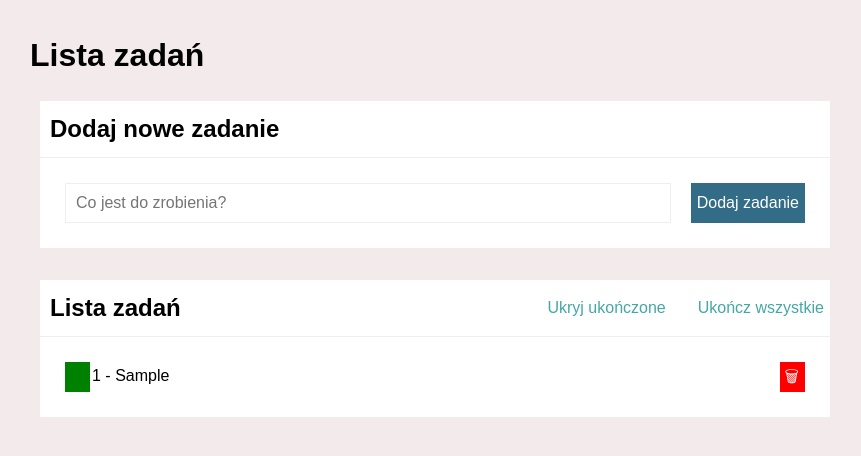
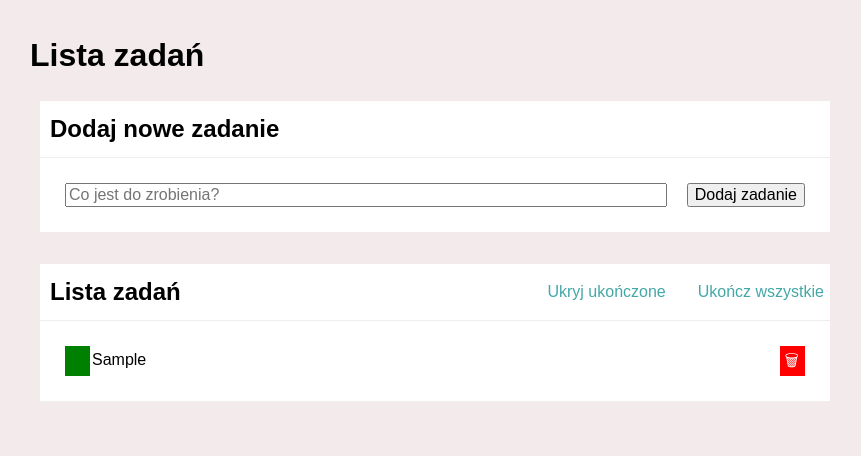
Before and after one commit to Izka25/TODOLIST, a React (Create React App) app: page / in a window 1280 px wide. Both pictures are taken after typing "Sample" into the empty fields and a click on the button "Dodaj zadanie". Shown: the top 456 px of the page, without its empty margins (205-1066 px from the left). Built offline with nearby package versions, Linux system fonts and the light colour scheme.

Commit message:
adding styled components to Tasks, creating styled.js and removing style.css

```diff
--- a/src/Tasks/index.js
+++ b/src/Tasks/index.js
@@ -1,32 +1,21 @@
-import "./style.css";
+import { List, Task, Content, Button } from "./styled";
 
 const Tasks = ({ tasks, hideDone, removeTask, toggleTaskDone }) => (
-  <ul className="tasks">
-    {tasks.map(task => (
-      <li
-        key={task.id}
-        className={`task ${task.done && hideDone ? "task--hidden" : ""}
-            ${task.done ? "task--done" : ""}>`}
-      >
-        <button
-        className="toggleDone" onClick={() => toggleTaskDone(task.id)}>
-          {task.done ? "✔" : ""}</button>
+  <List>
+    {tasks.map((task) => (
+      <Task key={task.id} hidden={task.done && hideDone}>
+        <Button $toggleDone onClick={() => toggleTaskDone(task.id)}>
+          {task.done ? "✔" : ""}
+        </Button>
 
-        <span
-          className={`tasks__content${
-            task.done ? " tasks__content--done" : ""
-          }`}
-        >
-          {task.id} - {task.content}
-        </span>
-        <button className="remove"
-        onClick={() => removeTask(task.id)}
-        >
+        <Content $done={task.done}>{task.content}</Content>
+
+        <Button $remove onClick={() => removeTask(task.id)}>
           🗑
-          </button>
-      </li>
+        </Button>
+      </Task>
     ))}
-  </ul>
+  </List>
 );
 
 export default Tasks;
--- a/src/Tasks/style.css
+++ /dev/null
@@ -1,82 +0,0 @@
-.tasks {
-  list-style: none;
-  margin: 0;
-  padding: 0;
-}
-
-.task {
-  display: flex;
-  flex-basis: 100px;
-  border-bottom: 1px solid #eee;
-  margin: auto;
-  background-color: white;
-  padding: 25px;
-  max-width: 900px;
-}
-
-.task--hidden {
-  display: none;
-  text-decoration: line-through;
-}
-
-.newTask {
-  max-width: 650px;
-  padding: 10px;
-  border: 1px solid #eee;
-}
-
-.tasks__content {
-  display: flex;
-  flex-grow: 1;
-  padding: 2px;
-}
-
-.tasks__content--done {
-  flex-grow: 1;
-  padding: 2px;
-  text-decoration: line-through;
-}
-
-.remove {
-  background: red;
-  max-width: 25px;
-  display: flex;
-  flex-wrap: wrap;
-  align-content: space-around;
-  justify-content: flex-end;
-  transition: 1s;
-  color: white;
-  border: none;
-}
-
-.remove:hover {
-  background: rgb(230, 9, 9);
-  transform: scale(1.5);
-}
-
-.toggleDone {
-  background: green;
-  max-width: 25px;
-  transition: 1s;
-  width: 30px;
-  height: 30px;
-  color: white;
-  border: none;
-}
-
-.toggleDone:hover {
-  background: rgb(64, 199, 64);
-  transform: scale(1.5);
-}
-
-.button {
-  background-color: #326c86;
-  color: white;
-  transition: 1s;
-  border: none;
-}
-
-.button:hover {
-  background: #593ee0;
-  transform: scale(1.5);
-}
--- /dev/null
+++ b/src/Tasks/styled.js
@@ -0,0 +1,73 @@
+import styled, { css } from "styled-components";
+
+export const List = styled.ul`
+    list-style: none;
+    margin: 0;
+    padding: 0;
+`;
+
+export const Task = styled.li`
+    display: flex;
+    flex-basis: 100px;
+    border-bottom: 1px solid #eee;
+    margin: auto;
+    background-color: white;
+    padding: 25px;
+
+  ${({ hidden }) => hidden && css`
+    display: none;
+    text-decoration: line-through;
+    `}
+`;
+
+export const Content = styled.span`
+    display: flex;
+    flex-grow: 1;
+    padding: 2px;
+
+    ${({ $done }) => $done && css`
+    flex-grow: 1;
+    padding: 2px;
+    text-decoration: line-through;
+    `}
+`;
+
+export const Button = styled.button`
+    background-color: #326c86;
+    color: white;
+    transition: 1s;
+    border: none;
+
+    &:hover {
+    background: #593ee0;
+    transform: scale(1.5);
+    }
+
+${({ $toggleDone }) => $toggleDone && css`
+    background: green;
+    max-width: 25px;
+    transition: 1s;
+    width: 30px;
+    height: 30px;
+
+    &:hover {
+    background: rgb(64, 199, 64);
+    transform: scale(1.5);
+    }
+`}
+
+${({ $remove }) => $remove && css`
+    background: red;
+    max-width: 25px;
+    display: flex;
+    flex-wrap: wrap;
+    align-content: space-around;
+    justify-content: flex-end;
+    transition: 1s;
+
+  &:hover {
+    background: rgb(230, 9, 9);
+    transform: scale(1.5);
+    }
+`}
+`;
```
